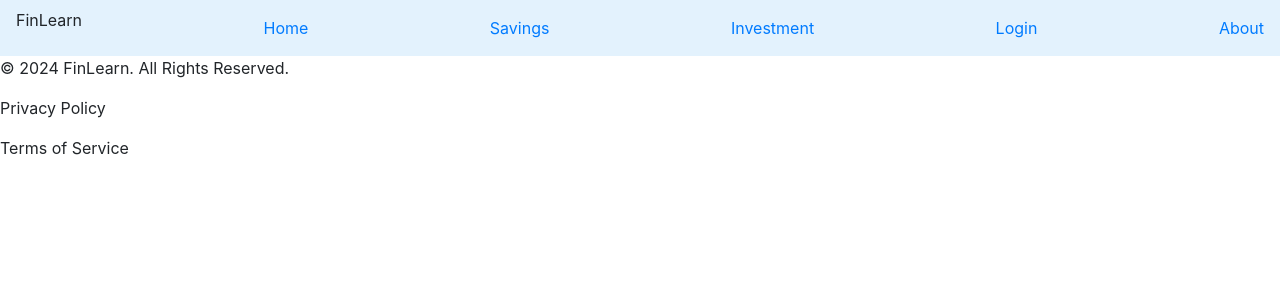
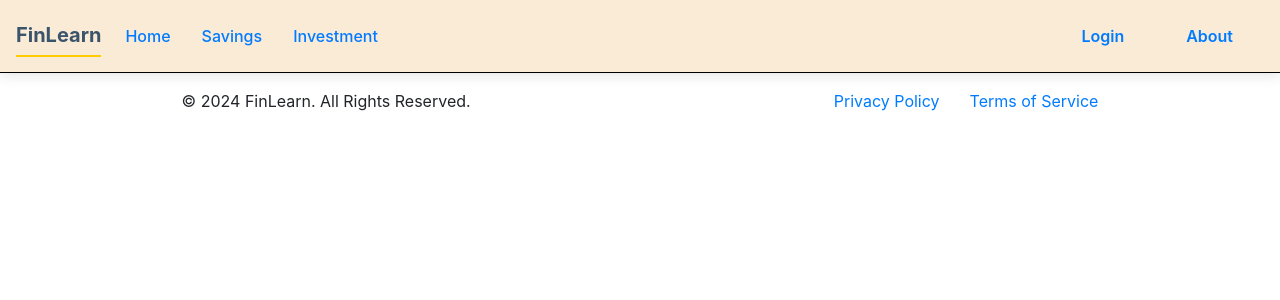
Before and after one commit to DeepeshP04/FinLearn, a Flask app: template FinLearn/templates/base.html in a window 1280 px wide. Shown: the top 300 px of the page. Run offline with Flask 3, Linux system fonts and the light colour scheme; the template is opened without the code that fills it, so the values that code supplies are empty; some libraries are stand-ins or nearby versions.

Commit message:
complete home page

```diff
--- /dev/null
+++ b/FinLearn/static/css/style.css
@@ -0,0 +1,78 @@
+header{
+    background-color: antiquewhite;
+}
+.navbar-brand {
+    color: #123456d3 !important;
+    font-size: 1.6rem;
+    font-weight: bold;
+    text-decoration: none;
+    border-bottom: 2px solid #ffcc00;
+    padding-bottom: 5px;
+}
+
+.navbar-brand:hover {
+    border-color: #00bcd4;
+}
+
+.navbar-toggler{
+    background-color: darksalmon !important;
+}
+
+.nav-link {
+    margin-right: 15px;
+    font-weight: 500;
+    transition: color 0.3s ease;
+}
+
+.nav-link:hover {
+    color: #ffcc00 !important;
+    background-color: rgba(255, 255, 255, 0.1);
+    border-radius: 5px;
+}
+
+.navbar-text .nav-link {
+    margin-left: 15px;
+    font-weight: 600;
+    padding: 0.5rem 1rem;
+    transition: background-color 0.3s ease, color 0.3s ease;
+}
+
+.navbar-text .nav-link:hover {
+    background-color: rgba(255, 255, 255, 0.1);
+    border-radius: 5px;
+}
+
+.navbar-brand, .nav-link {
+    font-size: 1rem;
+}
+
+.navbar {
+    box-shadow: 0 4px 12px rgba(0, 0, 0, 0.1);
+}
+
+.footer-content{
+    display: flex;
+    justify-content: space-around;
+    align-items: center;
+    flex-direction: row;
+    border-top: 1px solid black ;
+}
+
+.footer-content .right-content {
+    display: flex;
+    flex-direction: row;
+    gap: 30px;
+}
+
+.footer-content p {
+    margin: 1rem 0;
+}
+
+.footer-content a {
+    color: #007bff;
+    text-decoration: none;
+}
+
+.footer-content a:hover {
+    text-decoration: underline;
+}
--- a/FinLearn/templates/base.html
+++ b/FinLearn/templates/base.html
@@ -1,28 +1,42 @@
 <!DOCTYPE html>
-<html>
+<html lang="en">
     <head>
         <meta charset="utf-8">
         <meta name="description" content="">
-        <meta name="viewport" content="width=device-width, initial-scale=1">
+        <meta name="viewport" content="width=device-width, initial-scale=1 shrink-to-fit=no">
         <link rel="stylesheet" href="">
         <title>{%block title%} FinLearn {% endblock %}</title>
+        {% block styles %}
+        {% endblock %}
+        <link rel="stylesheet" href="{{url_for('static', filename='css/style.css')}}">
         <link rel="stylesheet" href="https://cdn.jsdelivr.net/npm/bootstrap@4.0.0/dist/css/bootstrap.min.css" integrity="sha384-Gn5384xqQ1aoWXA+058RXPxPg6fy4IWvTNh0E263XmFcJlSAwiGgFAW/dAiS6JXm" crossorigin="anonymous">
     </head>
     <body>
         <header>
-            <nav class="navbar navbar-expand-lg navbar-light" style="background-color: #e3f2fd;">
-                <button class="navbar-toggler" type="button" data-toggle="collapse" data-target="#navbarToggleExternalContent">
+            <nav class="navbar navbar-expand-lg navbar-lighter">
+                <a class="navbar-brand" href="#">FinLearn</a>
+                <button class="navbar-toggler" type="button" data-toggle="collapse" data-target="#navbarSupportedContent" aria-controls="navbarSupportedContent" aria-expanded="false" aria-label="Toggle navigation">
                     <span class="navbar-toggler-icon"></span>
                 </button>
-                <div class="collapse navbar-collapse" id="navbarToggleExternalContent">
-                    <div class="d-flex align-items-center w-100 justify-content-between">
-                        <p> FinLearn </p>
-                        <a href="/">Home</a>
-                        <a href="/savings">Savings</a>
-                        <a href="/investment">Investment</a>
-                        <a href="/login">Login</a>
-                        <a href="/about">About</a>
-                    </div>
+
+                <div class="collapse navbar-collapse" id="navbarSupportedContent">
+                    <ul class="navbar-nav mr-auto">
+                        <li class="nav-item">
+                            <a class="nav-link " href="/">Home</a>
+                        </li>
+                        <li class="nav-item">
+                            <a class="nav-link" href="/savings">Savings</a>
+                        </li>
+                        <li class="nav-item">
+                            <a class="nav-link" href="/investment">Investment</a>
+                        </li>
+                    </ul>
+                    <span class="navbar-text">
+                        <a class="nav-link" href="/login">Login</a>
+                    </span>
+                    <span class="navbar-text">
+                        <a class="nav-link" href="/about">About</a>
+                    </span>
                 </div>
             </nav>
         </header>
@@ -31,10 +45,19 @@
             {% endblock %}
         </main>
         <footer>
-            <p>© 2024 FinLearn. All Rights Reserved.</p>
-            <p>Privacy Policy</p>
-            <p>Terms of Service</p>
+            <div class="footer-content">
+                <div class="left-content">
+                    <p>© 2024 FinLearn. All Rights Reserved.</p>
+                </div>
+                <div class="right-content">
+                    <p><a href="#">Privacy Policy</a></p>
+                    <p><a href="#">Terms of Service</a></p>
+                </div>
+            </div>
         </footer>
         <script src=""></script>
+        <script src="https://code.jquery.com/jquery-3.2.1.slim.min.js" integrity="sha384-KJ3o2DKtIkvYIK3UENzmM7KCkRr/rE9/Qpg6aAZGJwFDMVNA/GpGFF93hXpG5KkN" crossorigin="anonymous"></script>
+        <script src="https://cdn.jsdelivr.net/npm/popper.js@1.12.9/dist/umd/popper.min.js" integrity="sha384-ApNbgh9B+Y1QKtv3Rn7W3mgPxhU9K/ScQsAP7hUibX39j8tKgfsl9vvzj6b73bxQ" crossorigin="anonymous"></script>
+        <script src="https://cdn.jsdelivr.net/npm/bootstrap@4.0.0/dist/js/bootstrap.min.js" integrity="sha384-JZR6Spejh4U02d8jOt6vLEHfe/JQGiRRSQQxSfFWpi1MquVdAyjUar5+76PVCmYl" crossorigin="anonymous"></script>
     </body>
 </html>
--- a/FinLearn/views.py
+++ b/FinLearn/views.py
@@ -4,4 +4,4 @@ views = Blueprint("views", __name__)
 
 @views.route("/")
 def index():
-    return render_template("base.html")
+    return render_template("home.html")
```
Also changed, not shown: FinLearn/static/css/style-home.css (added, +96 -0 lines), FinLearn/templates/home.html (+30 -2 lines).
